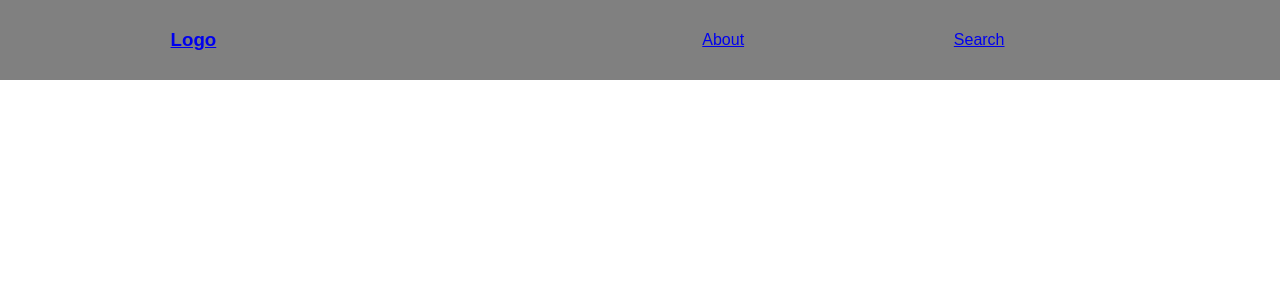
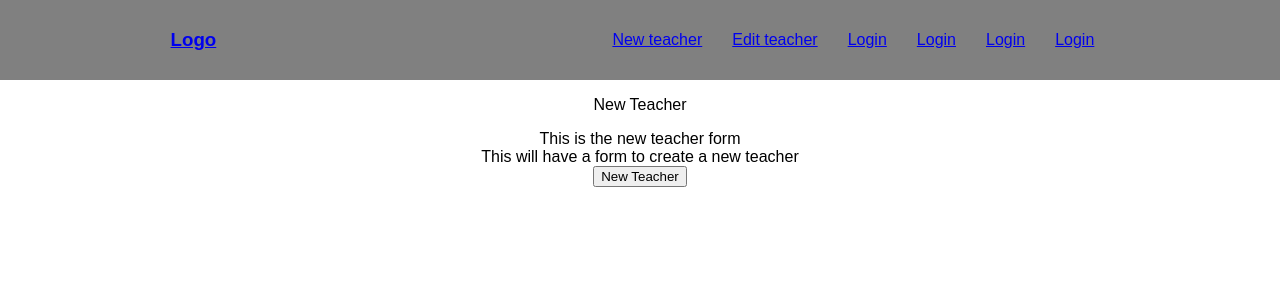
Before and after one commit to jonny-ms/legato-client, a React (Create React App) app: page /teachers/new in a window 1280 px wide. Shown: the top 300 px of the page. Built offline with nearby package versions, Linux system fonts and the light colour scheme.

Commit message:
Add new routes for teachers

```diff
--- a/package.json
+++ b/package.json
@@ -3,6 +3,7 @@
   "version": "0.1.0",
   "private": true,
   "dependencies": {
+    "axios": "^0.19.0",
     "react": "^16.11.0",
     "react-dom": "^16.11.0",
     "react-router-dom": "^5.1.2",
--- a/src/App.js
+++ b/src/App.js
@@ -1,9 +1,12 @@
 import React, { Component } from "react";
+import axios from "axios";
 import "./App.css";
 import Nav from "./components/_nav";
 import About from "./About";
 import Search from "./Search";
 import Home from "./Home";
+import NewTeacher from "./components/teachers/new";
+import EditTeacher from "./components/teachers/edit";
 import { BrowserRouter as Router, Switch, Route } from "react-router-dom";
 
 class App extends Component {
@@ -13,9 +16,10 @@ class App extends Component {
         <div className="App">
           <Nav />
           <Switch>
-            <Route path="/" exact component={Home} />
-            <Route path="/about" component={About} />
-            <Route path="/Search" component={Search} />
+            <Route exact path="/" component={Home} />
+            <Route exact path="/teachers/new" component={NewTeacher} />
+            <Route exact path="/teachers/edit" component={EditTeacher} />
+            <Route exact path="/Search" component={Search} />
           </Switch>
         </div>
       </Router>
--- a/src/Home.js
+++ b/src/Home.js
@@ -19,8 +19,10 @@ const Home = () => {
   return (
     <div className="App">
       <p>Home</p>
+      <div>This is the home page</div>
       <div>
-        Who is the best teacher? {items.first_name} {items.last_name}
+        This will lead to -login -register -create new teacher account -create
+        new student account
       </div>
     </div>
   );
--- a/src/components/_nav.js
+++ b/src/components/_nav.js
@@ -10,11 +10,23 @@ class Nav extends Component {
           <h3>Logo</h3>
         </Link>
         <ul className="nav-links">
+          <Link to="/teachers/new">
+            <li>New teacher</li>
+          </Link>
+          <Link to="/teachers/edit">
+            <li>Edit teacher</li>
+          </Link>
           <Link to="/about">
-            <li>About</li>
+            <li>Login</li>
           </Link>
-          <Link to="/search">
-            <li>Search</li>
+          <Link to="/about">
+            <li>Login</li>
+          </Link>
+          <Link to="/about">
+            <li>Login</li>
+          </Link>
+          <Link to="/about">
+            <li>Login</li>
           </Link>
         </ul>
       </nav>
--- /dev/null
+++ b/src/components/teachers/edit.js
@@ -0,0 +1,21 @@
+import React, { useState, useEffect } from "react";
+import axios from "axios";
+
+const EditTeacher = () => {
+  const editTeacher = () => {
+    axios.put("http://172.46.1.121:3001/teachers", {
+      last_name: "last name"
+    });
+  };
+
+  return (
+    <div className="EditTeacher">
+      <p>Edit Teacher</p>
+      <div>This is the edit teacher form</div>
+      <div>This will have a form to create the teachers profile</div>
+      <button onClick={editTeacher}>Edit Teacher</button>
+    </div>
+  );
+};
+
+export default EditTeacher;
--- /dev/null
+++ b/src/components/teachers/new.js
@@ -0,0 +1,23 @@
+import React, { useState, useEffect } from "react";
+import axios from "axios";
+
+const NewTeacher = () => {
+  const [items, setItems] = useState([]);
+
+  const newTeacher = () => {
+    axios.post("http://172.46.1.121:3001/teachers", {
+      first_name: "New teacher test"
+    });
+  };
+
+  return (
+    <div className="NewTeacher">
+      <p>New Teacher</p>
+      <div>This is the new teacher form</div>
+      <div>This will have a form to create a new teacher</div>
+      <button onClick={newTeacher}>New Teacher</button>
+    </div>
+  );
+};
+
+export default NewTeacher;
```
Also changed, not shown: 1 other file (tests, documents, lock files or other folders).
